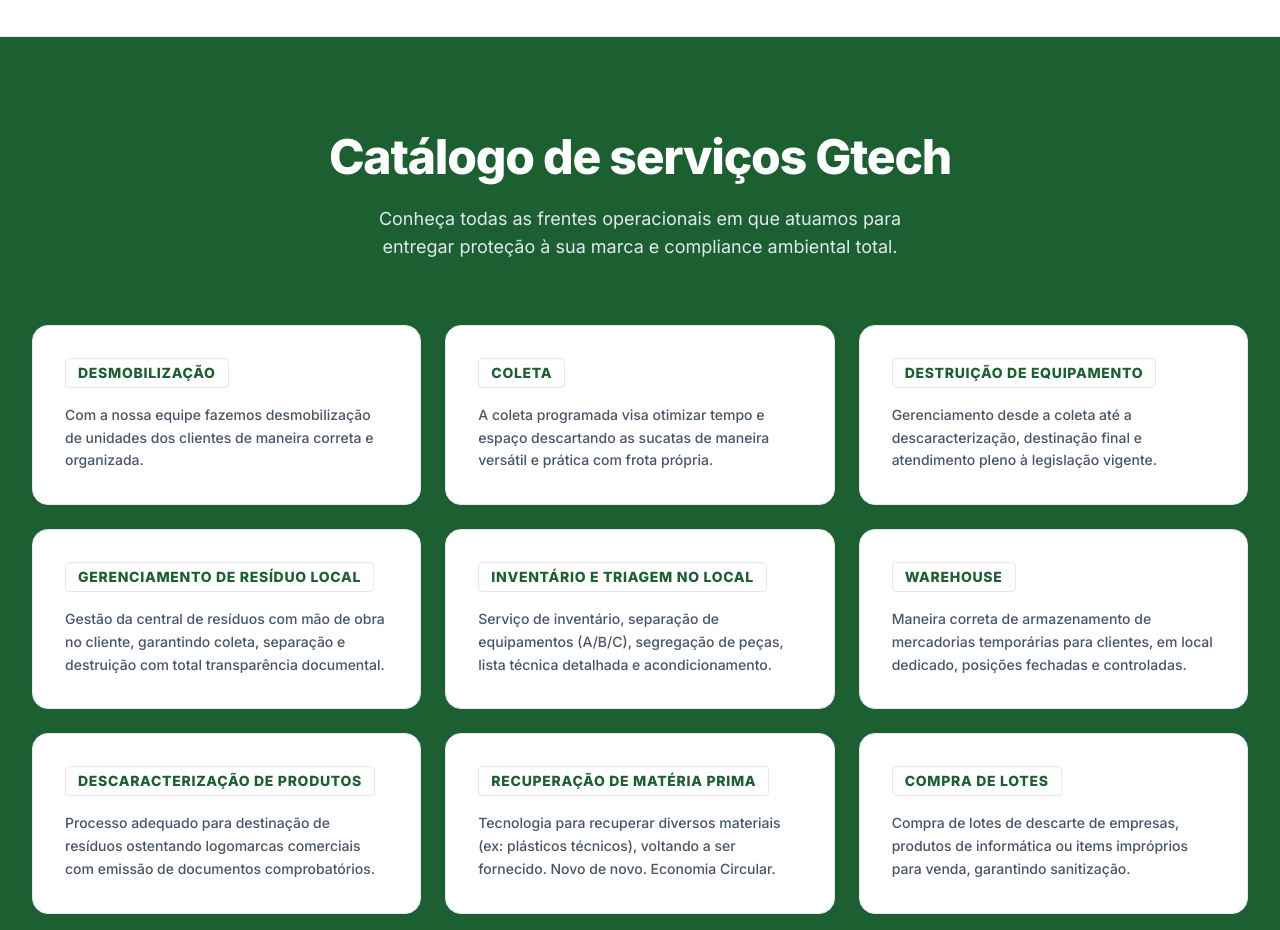
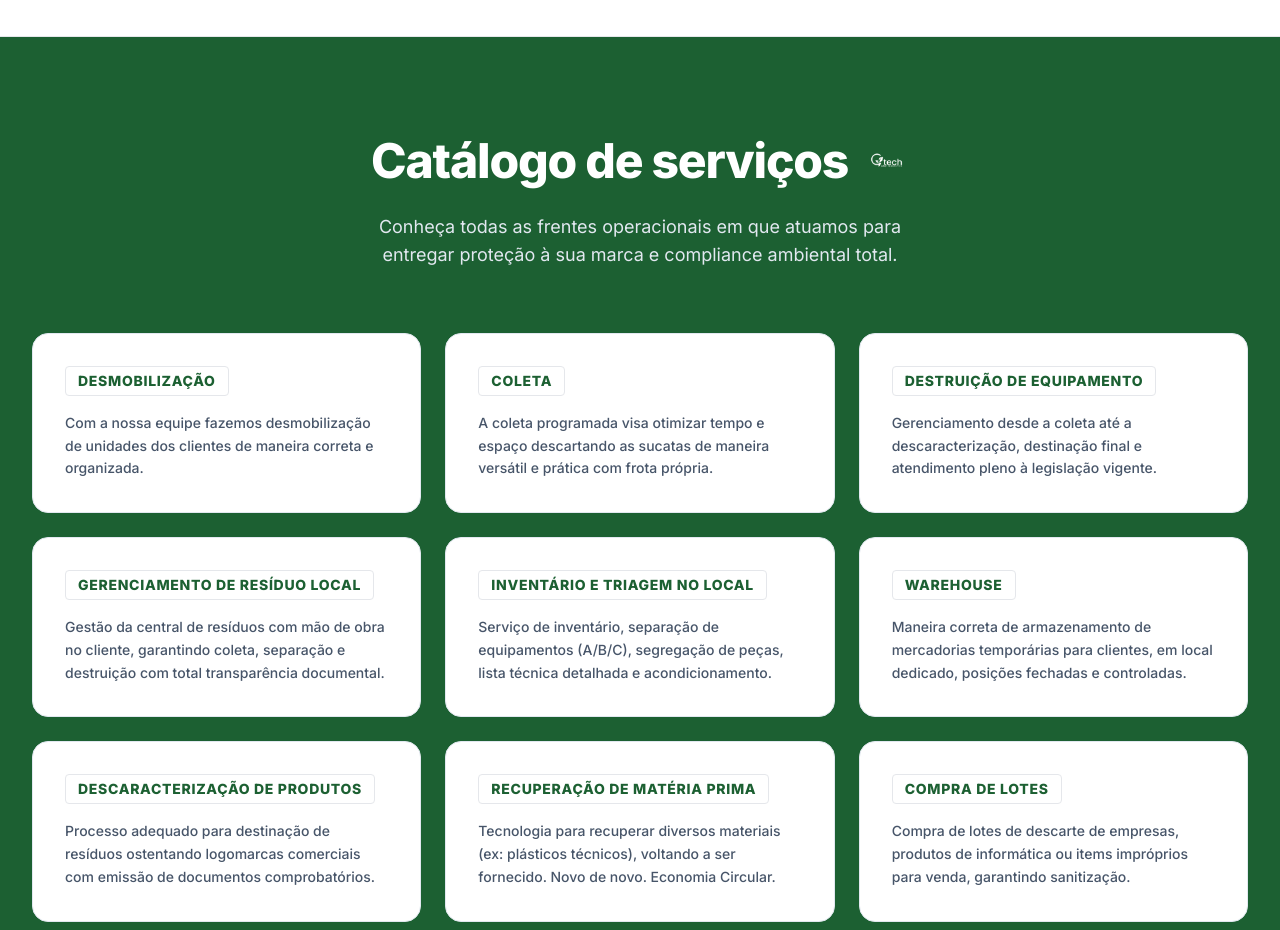
Before and after one commit to bielcolares/site-gtech, a Next.js app: page /servicos in a window 1280 px wide. Shown: the part 1240-2170 px from the top of the page. Built offline with nearby package versions, Linux system fonts and the light colour scheme.

Commit message:
feat: titulo catalogo de servicos com logo branco inline

```diff
--- a/src/components/ServicosContent.jsx
+++ b/src/components/ServicosContent.jsx
@@ -261,8 +261,13 @@
             variants={fadeUp}
             className="mb-16 text-center"
           >
-            <h2 className="mb-6 text-3xl font-extrabold tracking-tight text-white lg:text-5xl">
-              Catálogo de serviços Gtech
+            <h2 className="mb-6 inline-flex flex-wrap items-center justify-center gap-4 text-3xl font-extrabold tracking-tight text-white lg:text-5xl">
+              Catálogo de serviços
+              <img
+                src="/images/logo branco.png"
+                alt="Gtech"
+                className="h-10 w-auto object-contain lg:h-14"
+              />
             </h2>
             <p className="mx-auto max-w-2xl text-balance text-lg text-slate-200">
               Conheça todas as frentes operacionais em que atuamos para entregar
```
